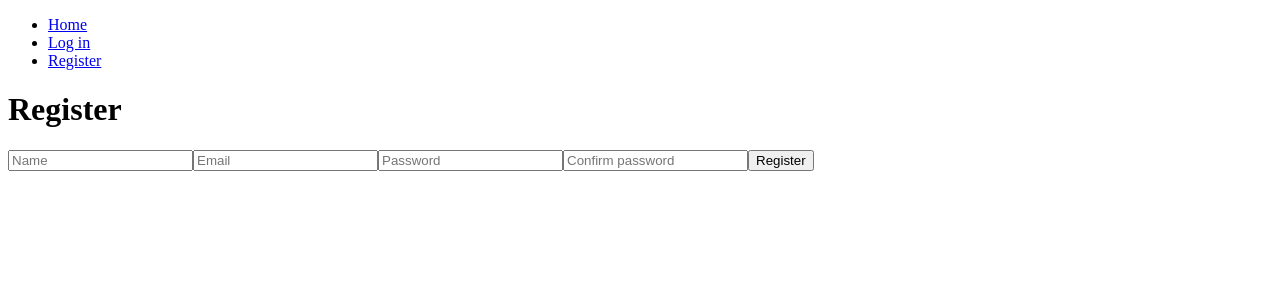
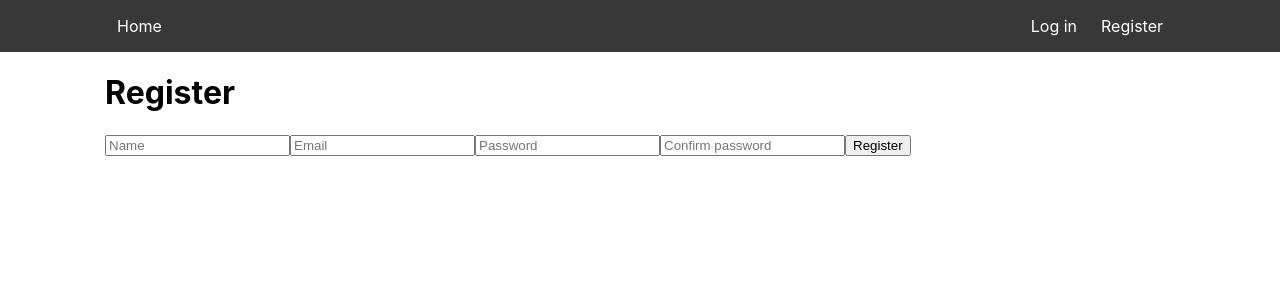
Before and after one commit to handcode-stuart/Orderly, a React (Create React App) app in the folder client/: page /register in a window 1280 px wide. Shown: the top 300 px of the page. Built offline with nearby package versions, Linux system fonts and the light colour scheme; no server answers.

Commit message:
Temporary styling

```diff
--- a/client/package.json
+++ b/client/package.json
@@ -4,6 +4,7 @@
     "private": true,
     "dependencies": {
         "axios": "^0.19.0",
+        "node-sass": "^4.12.0",
         "prop-types": "^15.7.2",
         "react": "^16.8.6",
         "react-dom": "^16.8.6",
--- a/client/src/App.js
+++ b/client/src/App.js
@@ -1,6 +1,8 @@
 import React, { useEffect } from "react";
 import { Provider } from "react-redux";
 import { BrowserRouter as Router } from "react-router-dom";
+
+import "./App.scss";
 
 import { loadUser } from "./actions/auth";
 import RouteMapper from "./components/routing/RouteMapper";
--- /dev/null
+++ b/client/src/App.scss
@@ -0,0 +1,17 @@
+* {
+    box-sizing: border-box;
+}
+
+body {
+    font-family: -apple-system, BlinkMacSystemFont, Segoe UI, Helvetica, Arial, sans-serif,
+        Apple Color Emoji, Segoe UI Emoji, Segoe UI Symbol;
+    padding: 0;
+    margin: 0;
+}
+
+.o-container {
+    width: 100%;
+    max-width: 1100px;
+    padding: 0 15px;
+    margin: 0 auto;
+}
--- a/client/src/components/layout/AuthNav.js
+++ /dev/null
@@ -1,30 +0,0 @@
-import React from "react";
-import { Link } from "react-router-dom";
-import { connect } from "react-redux";
-import PropTypes from "prop-types";
-import { logout } from "../../actions/auth";
-
-const AuthNav = ({ logout }) => {
-    return (
-        <div>
-            <ul>
-                <li>
-                    <Link to='/'>Home</Link>
-                </li>
-                <li>
-                    <Link to='/settings'>Settings</Link>
-                </li>
-                <li onClick={logout}>Logout</li>
-            </ul>
-        </div>
-    );
-};
-
-AuthNav.propTypes = {
-    logout: PropTypes.func.isRequired,
-};
-
-export default connect(
-    null,
-    { logout },
-)(AuthNav);
--- a/client/src/components/layout/GuestNav.js
+++ /dev/null
@@ -1,22 +0,0 @@
-import React from "react";
-import { Link } from "react-router-dom";
-
-const GuestNav = () => {
-    return (
-        <div>
-            <ul>
-                <li>
-                    <Link to='/'>Home</Link>
-                </li>
-                <li>
-                    <Link to='/login'>Log in</Link>
-                </li>
-                <li>
-                    <Link to='/register'>Register</Link>
-                </li>
-            </ul>
-        </div>
-    );
-};
-
-export default GuestNav;
--- /dev/null
+++ b/client/src/components/layout/nav/AuthNav.js
@@ -0,0 +1,38 @@
+import React from "react";
+import { Link } from "react-router-dom";
+import { connect } from "react-redux";
+import PropTypes from "prop-types";
+import { logout } from "../../../actions/auth";
+
+const AuthNav = ({ logout }) => {
+    return (
+        <div className='c-nav'>
+            <div className='o-container  c-nav__container'>
+                <ul>
+                    <li>
+                        <Link to='/'>Home</Link>
+                    </li>
+                </ul>
+                <ul>
+                    <li>
+                        <Link to='/settings'>Settings</Link>
+                    </li>
+                    <li>
+                        <a href='#!' onClick={logout}>
+                            Logout
+                        </a>
+                    </li>
+                </ul>
+            </div>
+        </div>
+    );
+};
+
+AuthNav.propTypes = {
+    logout: PropTypes.func.isRequired,
+};
+
+export default connect(
+    null,
+    { logout },
+)(AuthNav);
--- /dev/null
+++ b/client/src/components/layout/nav/GuestNav.js
@@ -0,0 +1,27 @@
+import React from "react";
+import { Link } from "react-router-dom";
+import "./Nav.scss";
+
+const GuestNav = () => {
+    return (
+        <div className='c-nav'>
+            <div className='o-container  c-nav__container'>
+                <ul>
+                    <li>
+                        <Link to='/'>Home</Link>
+                    </li>
+                </ul>
+                <ul>
+                    <li>
+                        <Link to='/login'>Log in</Link>
+                    </li>
+                    <li>
+                        <Link to='/register'>Register</Link>
+                    </li>
+                </ul>
+            </div>
+        </div>
+    );
+};
+
+export default GuestNav;
--- /dev/null
+++ b/client/src/components/layout/nav/Nav.scss
@@ -0,0 +1,33 @@
+.c-nav {
+    padding: 16px 0;
+    background-color: #383838;
+
+    &__container {
+        display: flex;
+        justify-content: space-between;
+        align-items: center;
+    }
+
+    ul {
+        list-style-type: none;
+        margin: 0;
+        padding: 0;
+
+        li {
+            display: inline;
+            margin: 0 6px;
+
+            a {
+                color: #ffffff;
+                text-decoration: none;
+                padding: 6px;
+                border-radius: 2px;
+
+                &:hover,
+                &:focus {
+                    background-color: #4f4f4f;
+                }
+            }
+        }
+    }
+}
--- a/client/src/components/routing/AuthApp.js
+++ b/client/src/components/routing/AuthApp.js
@@ -2,18 +2,20 @@ import React, { Fragment } from "react";
 import { Route, Switch, Redirect } from "react-router-dom";
 
 import AuthHome from "../pages/auth/AuthHome";
-import AuthNav from "../layout/AuthNav";
+import AuthNav from "../layout/nav/AuthNav";
 import Settings from "../pages/auth/Settings";
 
 const AuthApp = () => {
     return (
         <Fragment>
             <AuthNav />
-            <Switch>
-                <Route exact path='/' component={AuthHome} />
-                <Route path='/settings' component={Settings} />
-                <Route render={() => <Redirect to='/' />} />
-            </Switch>
+            <div className='o-container'>
+                <Switch>
+                    <Route exact path='/' component={AuthHome} />
+                    <Route path='/settings' component={Settings} />
+                    <Route render={() => <Redirect to='/' />} />
+                </Switch>
+            </div>
         </Fragment>
     );
 };
--- a/client/src/components/routing/GuestApp.js
+++ b/client/src/components/routing/GuestApp.js
@@ -2,7 +2,7 @@ import React, { Fragment } from "react";
 import { Route, Switch, Redirect } from "react-router-dom";
 
 import GuestHome from "../pages/guest/GuestHome";
-import GuestNav from "../layout/GuestNav";
+import GuestNav from "../layout/nav/GuestNav";
 import Login from "../pages/guest/Login";
 import Register from "../pages/guest/Register";
 
@@ -10,12 +10,14 @@ const GuestApp = () => {
     return (
         <Fragment>
             <GuestNav />
+            <div className='o-container'>
                 <Switch>
                     <Route exact path='/' component={GuestHome} />
                     <Route path='/login' component={Login} />
                     <Route path='/register' component={Register} />
                     <Route render={() => <Redirect to='/' />} />
                 </Switch>
+            </div>
         </Fragment>
     );
 };
```
Also changed, not shown: 1 other file (tests, documents, lock files or other folders). Lines whose indentation alone changed are shown as unchanged.
